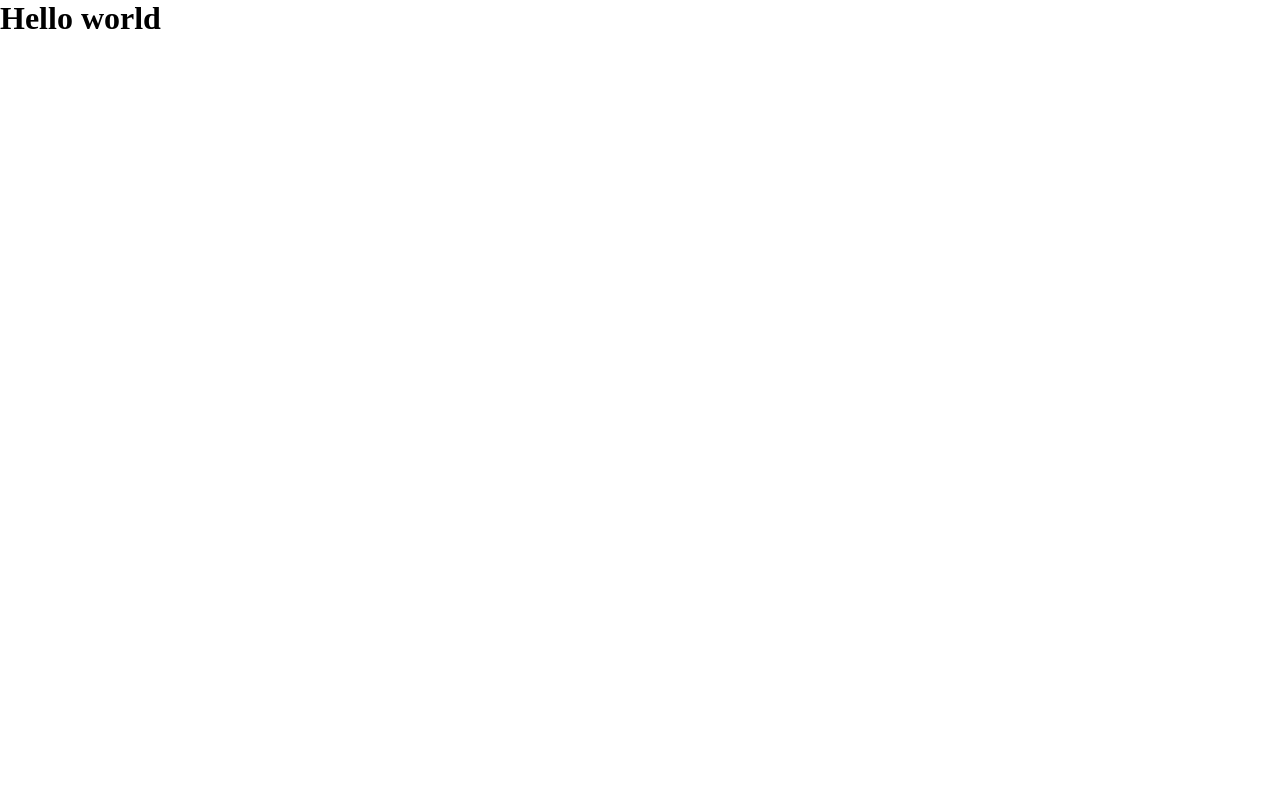
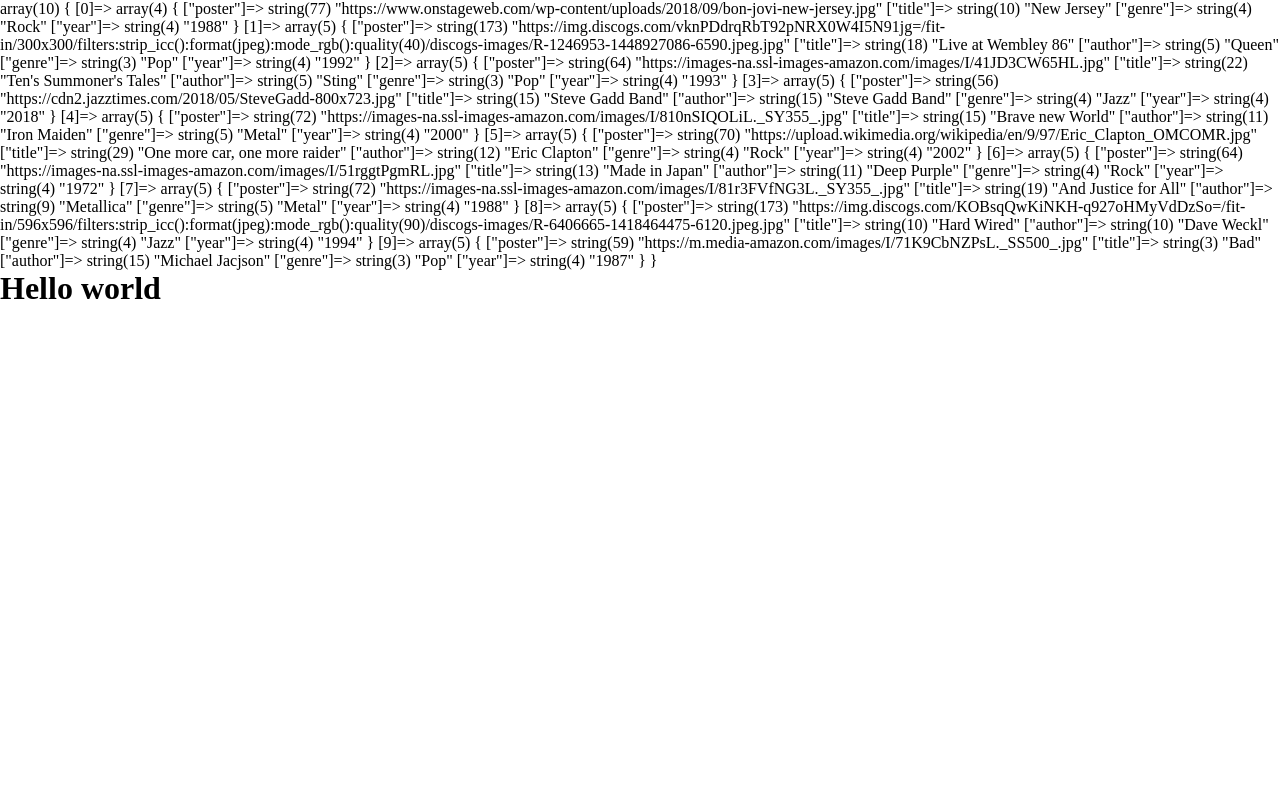
Before and after one commit to Alfredloz/php-ajax-dischi, a PHP site: page / in a window 1280 px wide. Before the commit the page is almost empty. Run offline with PHP 8.4, Linux system fonts and the light colour scheme.

Commit message:
carimento dell'array dati php

```diff
--- a/index.php
+++ b/index.php
@@ -1,3 +1,92 @@
+<!-- Stampare a schermo una decina di dischi musicali (vedi screenshot).
+Utilizzare:
+Html, Sass, JS, VueJS, PHP
+Prima Milestone:
+Stampiamo i dischi solo con l’utilizzo di PHP, che stampa direttamente i dischi in pagina: al caricamento della pagina ci saranno tutti i dischi.
+Seconda Milestone:
+Attraverso l’utilizzo di AJAX: al caricamento della pagina ajax chiederà attraverso una chiamata i dischi a php e li stamperà attraverso VueJS.
+Bonus:
+Attraverso un’altra chiamata ajax, filtrare gli album per artista
+Lo screenshot si trova nelle slide. -->
+
+<!-- php -->
+<?php
+$albums= [
+  [
+    "poster" => "https://www.onstageweb.com/wp-content/uploads/2018/09/bon-jovi-new-jersey.jpg",
+    "title" =>  "New Jersey",
+    "genre" => "Rock",
+    "year" => "1988"
+  ],
+  [
+    "poster" => "https://img.discogs.com/vknPDdrqRbT92pNRX0W4I5N91jg=/fit-in/300x300/filters:strip_icc():format(jpeg):mode_rgb():quality(40)/discogs-images/R-1246953-1448927086-6590.jpeg.jpg",
+    "title" => "Live at Wembley 86",
+    "author" => "Queen",
+    "genre" => "Pop",
+    "year" => "1992"
+  ],
+  [
+    "poster" => "https://images-na.ssl-images-amazon.com/images/I/41JD3CW65HL.jpg",
+    "title" => "Ten's Summoner's Tales",
+    "author" => "Sting",
+    "genre" => "Pop",
+    "year" => "1993"
+  ],
+  [
+    "poster" => "https://cdn2.jazztimes.com/2018/05/SteveGadd-800x723.jpg",
+    "title" => "Steve Gadd Band",
+    "author" => "Steve Gadd Band",
+    "genre" => "Jazz",
+    "year" => "2018"
+  ],
+  [
+    "poster" => "https://images-na.ssl-images-amazon.com/images/I/810nSIQOLiL._SY355_.jpg",
+    "title" => "Brave new World",
+    "author" => "Iron Maiden",
+    "genre" => "Metal",
+    "year" => "2000"
+  ],
+  [
+    "poster" => "https://upload.wikimedia.org/wikipedia/en/9/97/Eric_Clapton_OMCOMR.jpg",
+    "title" => "One more car, one more raider",
+    "author" => "Eric Clapton",
+    "genre" => "Rock",
+    "year" => "2002"
+  ],
+  [
+    "poster" => "https://images-na.ssl-images-amazon.com/images/I/51rggtPgmRL.jpg",
+    "title" => "Made in Japan",
+    "author" => "Deep Purple",
+    "genre" => "Rock",
+    "year" => "1972"
+  ],
+  [
+    "poster" => "https://images-na.ssl-images-amazon.com/images/I/81r3FVfNG3L._SY355_.jpg",
+    "title" => "And Justice for All",
+    "author" =>"Metallica",
+    "genre" => "Metal",
+    "year" =>"1988"
+  ],
+  [
+    "poster" => "https://img.discogs.com/KOBsqQwKiNKH-q927oHMyVdDzSo=/fit-in/596x596/filters:strip_icc():format(jpeg):mode_rgb():quality(90)/discogs-images/R-6406665-1418464475-6120.jpeg.jpg",
+    "title" => "Hard Wired",
+    "author" => "Dave Weckl",
+    "genre" => "Jazz",
+    "year" => "1994"
+  ],
+  [
+    "poster" => "https://m.media-amazon.com/images/I/71K9CbNZPsL._SS500_.jpg",
+    "title" => "Bad",
+    "author" => "Michael Jacjson",
+    "genre" => "Pop",
+    "year" => "1987"
+  ],
+];
+var_dump($albums);
+?>
+<!-- /php -->
+
+
 <!DOCTYPE html>
 <html lang="en">
 <head>
```
